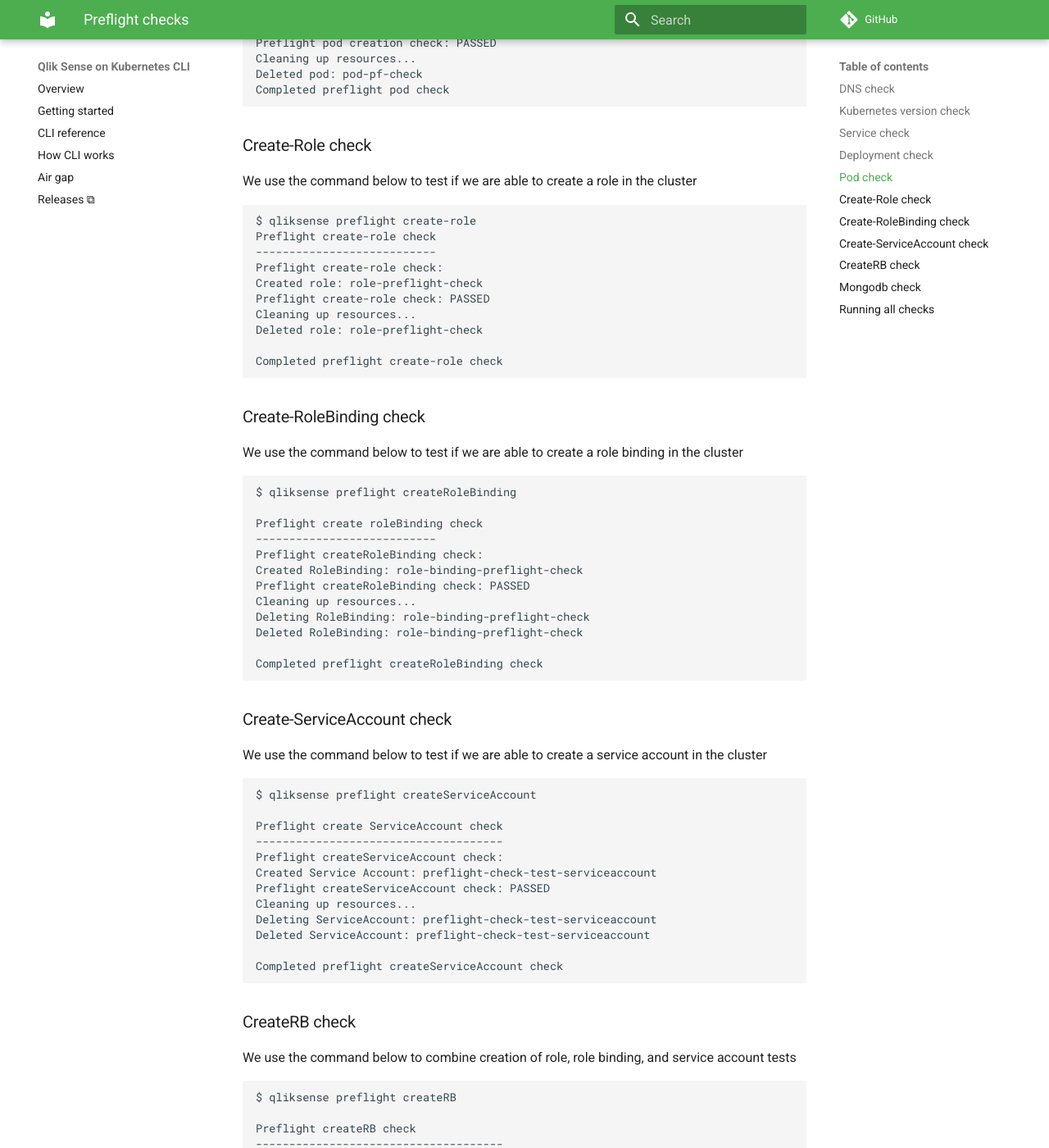
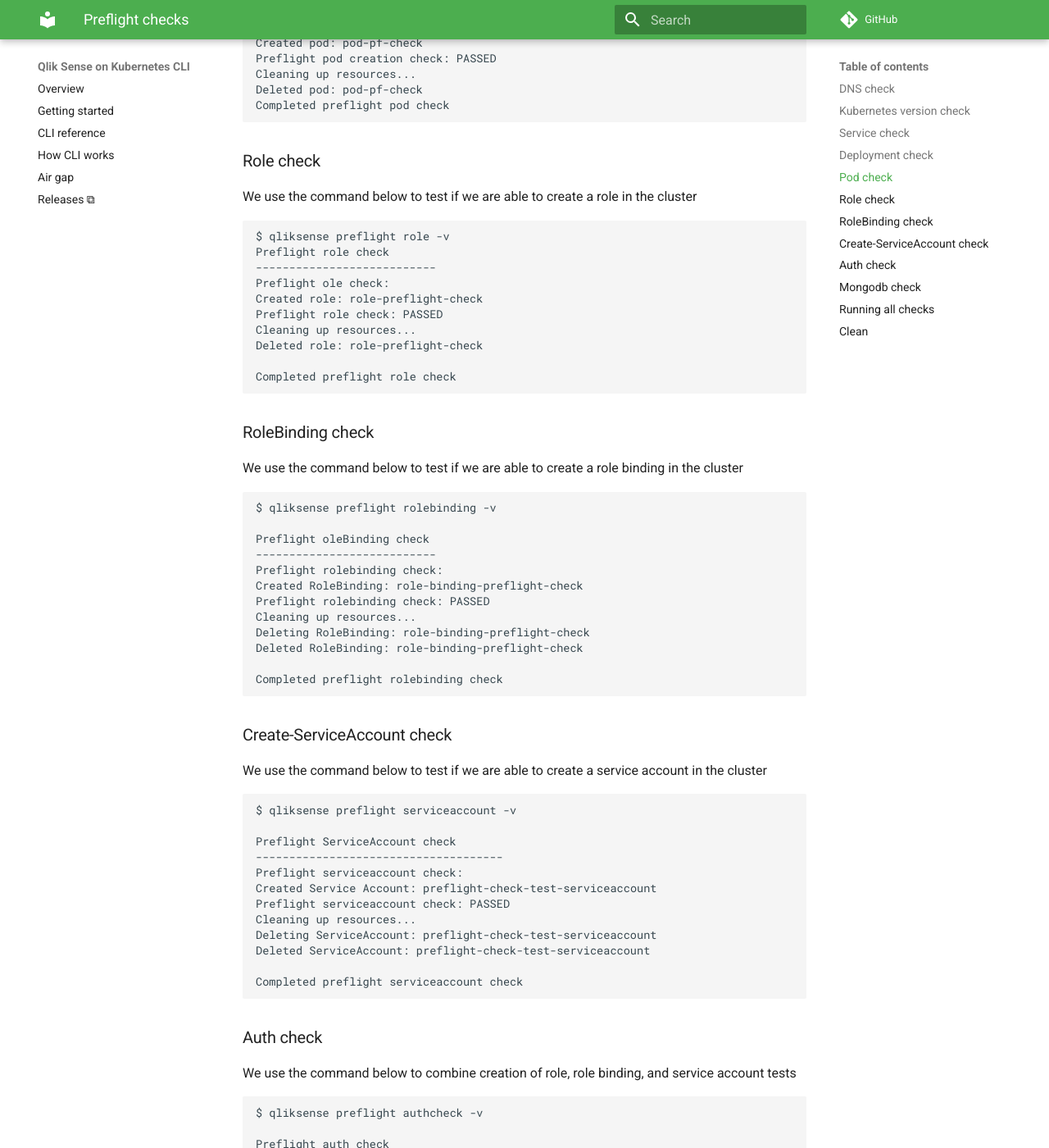
Before and after one commit to qlik-oss/sense-installer, an MkDocs documentation site: the page built from docs/preflight_checks.md, in a window 1280 px wide and 1400 px high, scrolled down 2518 px. Shown: the whole window at 82% size. Built offline with MkDocs 1.6.1 and Material for MkDocs 9.7.7, drawn with Linux system fonts in a browser that asks for light colours; comment, search, counter and statistics services are not loaded; some of the changed text lies outside the part shown.

````diff
--- a/docs/preflight_checks.md
+++ b/docs/preflight_checks.md
@@ -51,7 +52,7 @@ Deleted deployment: dep-dns-preflight-check
 We check the version of the target kubernetes cluster and ensure that it falls in the valid range of kubernetes versions that are supported by qliksense.
 The command to run this check and the expected similar output are as shown below:
 ```shell
-$ qliksense preflight k8s-version
+$ qliksense preflight k8s-version -v
 
 Preflight kubernetes minimum version check
 ------------------------------------------
@@ -66,7 +67,7 @@ Completed Preflight kubernetes minimum version check
 ### Service check
 We use the commmand below to test if we are able to create a service in the cluster.
 ```shell
-$ qliksense preflight service
+$ qliksense preflight service -v
 
 Preflight service check
 -----------------------
@@ -82,7 +83,7 @@ Completed preflight service check
 ### Deployment check
 We use the commmand below to test if we are able to create a deployment in the cluster. After the test exexutes, we wait until the created deployment terminates before we exit the command.
 ```shell
-$ qliksense preflight deployment
+$ qliksense preflight deployment -v
 
 Preflight deployment check
 -----------------------
@@ -97,7 +98,7 @@ Completed preflight deployment check
 ### Pod check
 We use the commmand below to test if we are able to create a pod in the cluster.
 ```shell
-$ qliksense preflight pod
+$ qliksense preflight pod -v
 
 Preflight pod check
 --------------------
@@ -110,61 +111,61 @@ Deleted pod: pod-pf-check
 Completed preflight pod check
 ```
 
-### Create-Role check
+### Role check
 We use the command below to test if we are able to create a role in the cluster
 ```shell
-$ qliksense preflight create-role
-Preflight create-role check
+$ qliksense preflight role -v
+Preflight role check
 ---------------------------
-Preflight create-role check:
+Preflight ole check:
 Created role: role-preflight-check
-Preflight create-role check: PASSED
+Preflight role check: PASSED
 Cleaning up resources...
 Deleted role: role-preflight-check
 
-Completed preflight create-role check
+Completed preflight role check
 ```
 
-### Create-RoleBinding check
+### RoleBinding check
 We use the command below to test if we are able to create a role binding in the cluster
 ```shell
-$ qliksense preflight createRoleBinding
+$ qliksense preflight rolebinding -v
 
-Preflight create roleBinding check
+Preflight oleBinding check
 ---------------------------
-Preflight createRoleBinding check:
+Preflight rolebinding check:
 Created RoleBinding: role-binding-preflight-check
-Preflight createRoleBinding check: PASSED
+Preflight rolebinding check: PASSED
 Cleaning up resources...
 Deleting RoleBinding: role-binding-preflight-check
 Deleted RoleBinding: role-binding-preflight-check
 
-Completed preflight createRoleBinding check
+Completed preflight rolebinding check
 ```
 
 ### Create-ServiceAccount check
 We use the command below to test if we are able to create a service account in the cluster
 ```shell
-$ qliksense preflight createServiceAccount
+$ qliksense preflight serviceaccount -v
 
-Preflight create ServiceAccount check
+Preflight ServiceAccount check
 -------------------------------------
-Preflight createServiceAccount check:
+Preflight serviceaccount check:
 Created Service Account: preflight-check-test-serviceaccount
-Preflight createServiceAccount check: PASSED
+Preflight serviceaccount check: PASSED
 Cleaning up resources...
 Deleting ServiceAccount: preflight-check-test-serviceaccount
 Deleted ServiceAccount: preflight-check-test-serviceaccount
 
-Completed preflight createServiceAccount check
+Completed preflight serviceaccount check
 ```
 
-### CreateRB check
+### Auth check
 We use the command below to combine creation of role, role binding, and service account tests
 ```shell
-$ qliksense preflight createRB
+$ qliksense preflight authcheck -v
 
-Preflight createRB check
+Preflight auth check
 -------------------------------------
 Preflight create-role check:
 Created role: role-preflight-check
@@ -189,16 +190,16 @@ Cleaning up resources...
 Deleted ServiceAccount: preflight-check-test-serviceaccount
 
 Completed preflight createServiceAccount check
-Completed preflight CreateRB check
+Completed preflight auth check
 ```
 
 ### Mongodb check
 We can check if we are able to connect to an instance of mongodb on the cluster by either supplying the mongodbUri as part of the command or infer it from the current context.
 
 ```shell
-qliksense preflight mongo --url=<url> OR
-qliksense preflight mongo
-qliksense preflight mongo --url=<mongo-server url> --ca-cert=<path to ca-cert file>
+qliksense preflight mongo --url=<url> -v OR
+qliksense preflight mongo -v
+qliksense preflight mongo --url=<mongo-server url> --ca-cert=<path to ca-cert file> -v
 
 
 Preflight mongo check
@@ -221,8 +222,8 @@ Completed preflight mongodb check
 ### Running all checks
 Run the command shown below to execute all preflight checks.
 ```shell
-$ qliksense preflight all --mongodb-url=<url> OR
-$ qliksense preflight all --mongodb-url=<mongo-server url> --mongodb-ca-cert=<path to ca-cert file>
+$ qliksense preflight all --mongodb-url=<url> -v OR
+$ qliksense preflight all --mongodb-url=<mongo-server url> --mongodb-ca-cert=<path to ca-cert file> -v
 
 Running all preflight checks
 
@@ -254,3 +255,22 @@ All preflight checks have PASSED
 Completed running all preflight checks
 
 ```
+
+### Clean
+Run the command below to cleanup entities that were created for the purpose of running preflight checks and left behind in the cluster.
+```shell
+$ qliksense preflight clean -v
+
+Preflight clean
+----------------
+Removing deployment...
+Removing service...
+Removing pod...
+Removing role...
+Removing rolebinding...
+Removing serviceaccount...
+Removing DNS check components...
+Removing mongo check components...
+Preflight cleanup complete
+
+```
````
Also changed, not shown: other parts of docs/preflight_checks.md (+2 -1 lines), docs/command_reference.md (+6 -0 lines), 1 other file.
